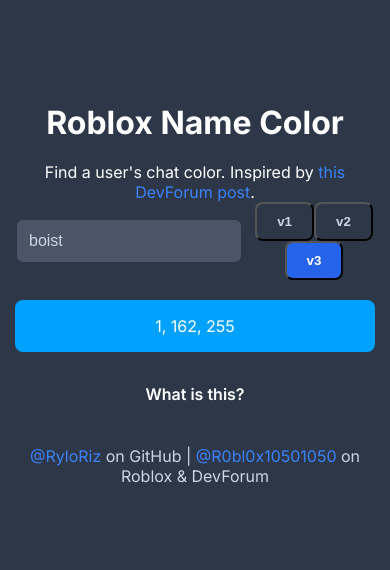
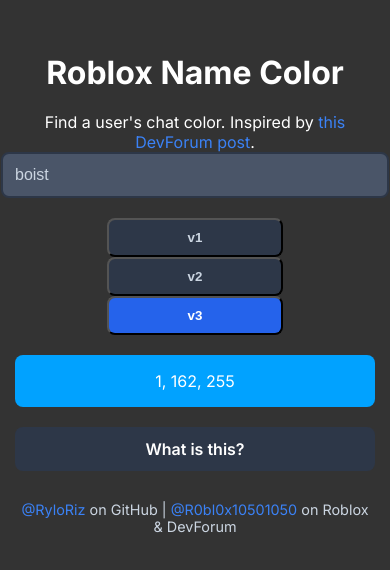
Before and after one commit to choopfr/roblox-chat-color, a Next.js app: page / in a window 390 px wide. Shown: the part 128-698 px from the top of the page. Built offline with nearby package versions, Linux system fonts and the light colour scheme.

Commit message:
Update globals.css

```diff
--- a/app/globals.css
+++ b/app/globals.css
@@ -2,8 +2,8 @@
 
 /* Base styles */
 body {
-  background-color: #2d3748; /* Dark grey background */
-  font-family: 'Inter', sans-serif;
+  background-color: #333333; /* Darker, less blue-grey background */
+  font-family: 'Times New Roman', Times, serif; /* Changed font to Times New Roman */
   color: #fff;
   margin: 0;
   padding: 0;
@@ -39,6 +39,12 @@
   margin-bottom: 20px;
 }
 
+/* Find user's chat color text */
+.find-color-text {
+  margin-bottom: 20px;
+  font-size: 1.2rem;
+}
+
 /* Input and Button */
 .input-container {
   display: flex;
@@ -70,13 +76,14 @@
   color: #cbd5e1;
   border-radius: 8px;
   font-weight: bold;
-  transition: background-color 0.3s ease, color 0.3s ease;
+  transition: background-color 0.3s ease, color 0.3s ease, transform 0.2s ease;
   cursor: pointer;
 }
 
 .button:hover {
   background-color: #3b82f6;
   color: white;
+  transform: scale(1.05); /* Adds animation effect */
 }
 
 .button-active {
@@ -147,3 +154,22 @@
     padding: 15px;
   }
 }
+
+@media (max-width: 480px) {
+  .input-container {
+    flex-direction: column;
+  }
+
+  .input-field {
+    width: 100%;
+    margin-bottom: 10px;
+  }
+
+  .button {
+    width: 100%;
+  }
+
+  .footer {
+    font-size: 0.9rem;
+  }
+}
```
